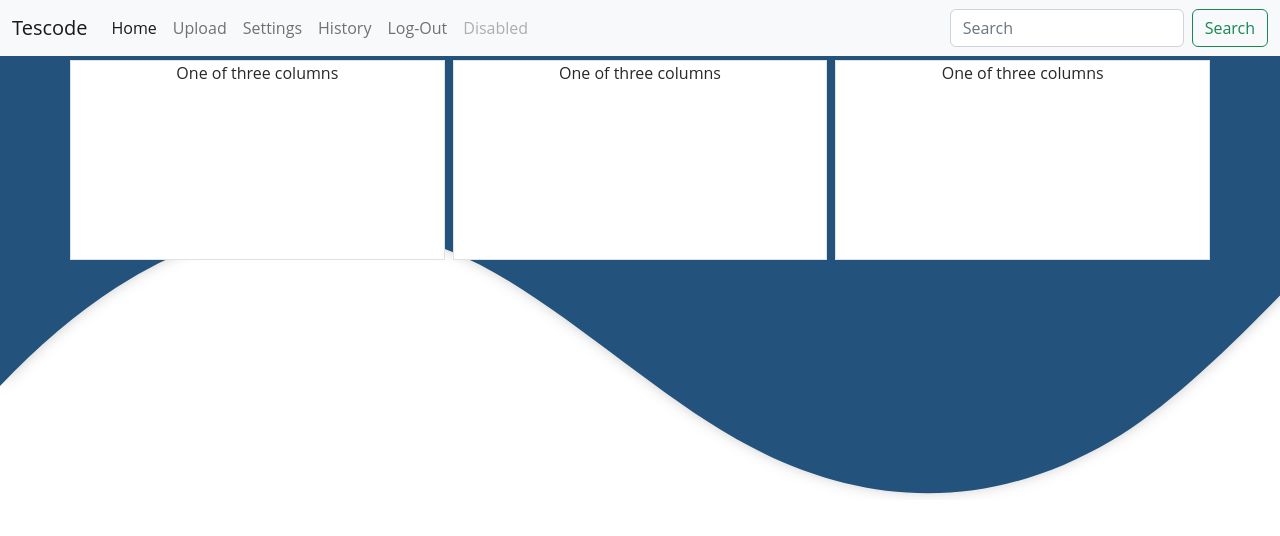
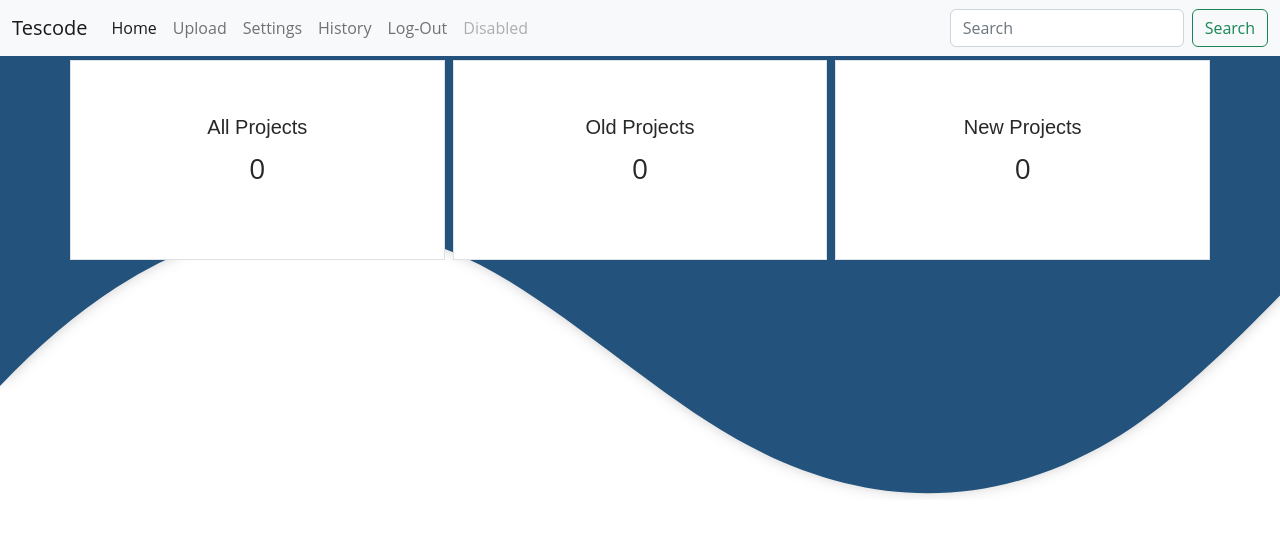
Before and after one commit to devtescode/Portfolio, a React (Vite) app: page /admindb in a window 1280 px wide. Shown: the top 536 px of the page. Built offline with nearby package versions, Linux system fonts and the light colour scheme; no server answers; sample sign-in values are in the browser's storage.

Commit message:
ui update

```diff
--- a/src/components/AdminDashboard/Admindashboard.jsx
+++ b/src/components/AdminDashboard/Admindashboard.jsx
@@ -1,8 +1,29 @@
-import React from 'react'
-import NarbarTop from '../Narbardesign/NarbarTop'
-import Narbarheader from '../Narbar-Header-folder/Narbarheader'
+import React, { useEffect, useState } from 'react';
+import axios from 'axios';
+import NarbarTop from '../Narbardesign/NarbarTop';
+import Narbarheader from '../Narbar-Header-folder/Narbarheader';
+import { API_URLS } from '../../../utils/apiConfig';
 
 const Admindashboard = () => {
+    const [allProjects, setAllProjects] = useState(0);
+    const [oldProjects, setOldProjects] = useState(0);
+    const [newProjects, setNewProjects] = useState(0);
+
+    useEffect(() => {
+        // Fetch project numbers from the backend API
+        const fetchProjectNumbers = async () => {
+            try {
+                const response = await axios.get(API_URLS.projectNumbers);
+                setAllProjects(response.data.allProjects);
+                setOldProjects(response.data.oldProjects);
+                setNewProjects(response.data.newProjects);
+            } catch (error) {
+                console.error("Error fetching project numbers:", error);
+            }
+        };
+
+        fetchProjectNumbers();
+    }, []);
 
     return (
         <div>
@@ -10,25 +31,45 @@ const Admindashboard = () => {
                 <NarbarTop />
             </div>
             <div>
-                <Narbarheader/>
+                <Narbarheader />
             </div>
-            <div class="container text-center">
-                <div class="row align-items-start mt-1 gap-2">
-                    <div class="col border bg-white" style={{ height: "200px" }}>
-                        One of three columns
+            <div className="container text-center">
+                <div className="row align-items-start mt-1 gap-2">
+                    <div className="col-12 col-md border bg-white d-flex" style={{ height: "200px", alignItems: "center" }}>
+                        <div className='mx-auto'>
+                            <div>
+                                <h5>All Projects</h5>
+                            </div>
+                            <div className='fs-3'>
+                                <p>{allProjects}</p>
+                            </div>
+                        </div>
                     </div>
-                    <div class="col border bg-white" style={{ height: "200px" }}>
-                        One of three columns
+                    <div className="col-12 col-md border bg-white d-flex" style={{ height: "200px", alignItems: "center" }}>
+                        <div className='mx-auto'>
+                            <div>
+                                <h5>Old Projects</h5>
+                            </div>
+                            <div className='fs-3'>
+                                <p>{oldProjects}</p>
+                            </div>
+                        </div>
                     </div>
-                    <div class="col border bg-white" style={{ height: "200px" }}>
-                        One of three columns
+                    <div className="col-12 col-md border bg-white d-flex" style={{ height: "200px", alignItems: "center" }}>
+                        <div className='mx-auto'>
+                            <div>
+                                <h5>New Projects</h5>
+                            </div>
+                            <div className='fs-3'>
+                                <p>{newProjects}</p>
+                            </div>
+                        </div>
                     </div>
                 </div>
             </div>
 
         </div>
+    );
+};
 
-    )
-}
-
-export default Admindashboard
+export default Admindashboard;
--- a/src/components/AdminLogin/AdminLogin.jsx
+++ b/src/components/AdminLogin/AdminLogin.jsx
@@ -1,6 +1,7 @@
 import React, { useState } from 'react';
 import axios from 'axios';
 import { useNavigate } from 'react-router-dom';
+// import Swal from 'sweetalert2';
 import Narbar from '../Navbar-folder/Narbar';
 import { API_URLS } from '../../../utils/apiConfig';
 
@@ -8,28 +9,35 @@ const AdminLogin = () => {
     const [email, setEmail] = useState('');
     const [password, setPassword] = useState('');
     const [message, setMessage] = useState('');
-    const navigate = useNavigate()
+    const [isLoading, setIsLoading] = useState(false); // Loading state
+    const navigate = useNavigate();
+
     const handleLogin = async (e) => {
         e.preventDefault();
+        setIsLoading(true); // Start loading
+
         try {
-            // 'http://localhost:4000/portfolio/login'
             const response = await axios.post(API_URLS.adminlogin, { email, password });
             localStorage.setItem('token', response.data.token);
             setMessage(response.data.message);
+
             Swal.fire({
                 icon: "success",
                 title: "",
                 text: response.data.message,
             });
-            navigate("/admindb")
+
+            navigate("/admindb");
         } catch (error) {
-            setMessage(error.response.data.message);
-            // alert(error.response.data.message)
+            setMessage(error.response?.data?.message || "An error occurred");
+
             Swal.fire({
                 icon: "error",
                 title: "Oops...",
-                text: error.response.data.message,
+                text: error.response?.data?.message || "Error logging in",
             });
+        } finally {
+            setIsLoading(false); // Stop loading after the request completes
         }
     };
 
@@ -51,12 +59,8 @@ const AdminLogin = () => {
                             </div>
                             <div className="row gx-5 justify-content-center">
                                 <div className="col-lg-8 col-xl-6">
-
                                     <form onSubmit={handleLogin}>
-
-                                        <div className=" mb-3">
-
-                                            {/* <label>Email:</label> */}
+                                        <div className="mb-3">
                                             <input
                                                 className='form-control p-3'
                                                 type="email"
@@ -64,8 +68,6 @@ const AdminLogin = () => {
                                                 onChange={(e) => setEmail(e.target.value)}
                                                 placeholder='Email Address'
                                             />
-                                            {/* <label htmlFor="email">Email address</label> */}
-
                                         </div>
                                         <div className="mb-3">
                                             <input
@@ -75,19 +77,19 @@ const AdminLogin = () => {
                                                 placeholder='Password'
                                                 onChange={(e) => setPassword(e.target.value)}
                                             />
-                                            {/* <label htmlFor="phone">Password</label> */}
                                         </div>
                                         <div className="d-grid">
                                             <button
                                                 type='submit'
-                                                className="btn btn-primary btn-lg "
+                                                className="btn btn-primary btn-lg"
                                                 id="submitButton"
+                                                disabled={isLoading} // Disable button when loading
                                             >
-                                                Submit
+                                                {isLoading ? "Processing..." : "Submit"}
                                             </button>
                                         </div>
                                     </form>
-                                    {message && <p>{message}</p>}
+                                    {/* {message && <p>{message}</p>} */}
                                 </div>
                             </div>
                         </div>
--- a/utils/apiConfig.js
+++ b/utils/apiConfig.js
@@ -8,6 +8,6 @@ export const API_URLS = {
     delectprojects: (projectId) =>  ` ${baseURL}/api/projects/${projectId}`,
     editprojects: (editingProject) => `${baseURL}/api/projects/${editingProject._id}`,
     fetchimage: `${baseURL}/api/images`,
-    upload: `${baseURL}/api/upload`
-
+    upload: `${baseURL}/api/upload`,
+    projectNumbers: `${baseURL}/api/projectnumbers`
 };
```
